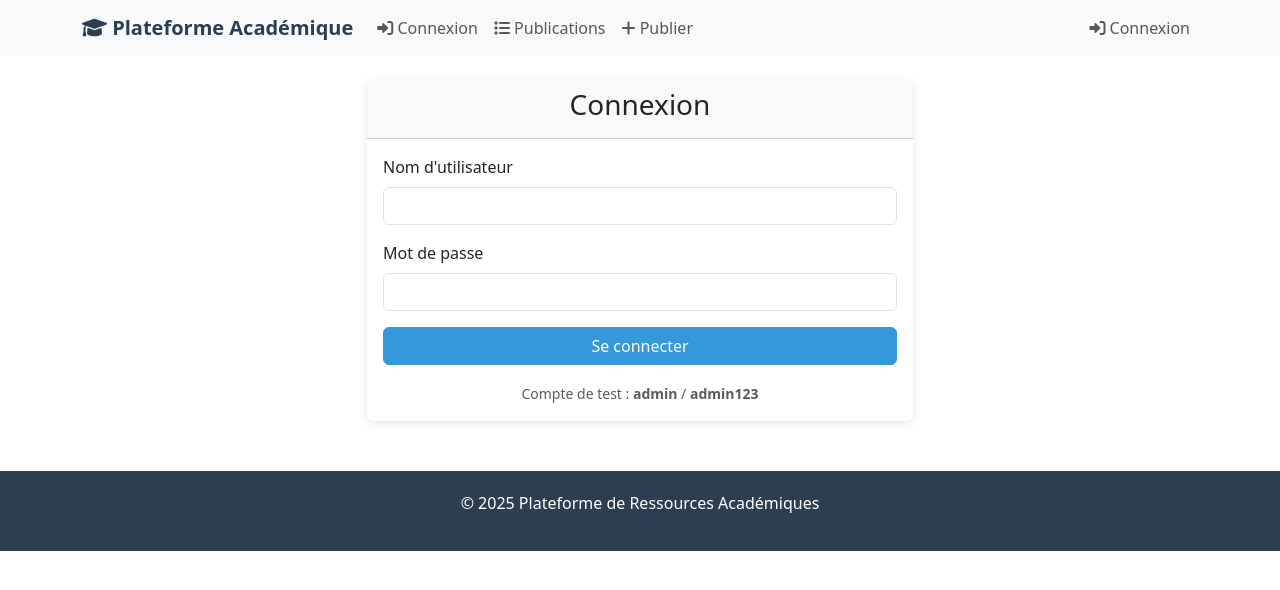
After one commit to LionelXIV/projet-plateforme-ressources-academiques, a Django app: page /publication/login/ in a window 1280 px wide. The commit adds this page. Shown: the top 590 px of the page. Run offline with Django 5.2, Linux system fonts and the light colour scheme.

Commit message:
Nettoyage final: version termine de l'issue publication

```diff
--- a/backend/settings.py
+++ b/backend/settings.py
@@ -127,6 +127,6 @@ MEDIA_ROOT = BASE_DIR / 'media'
 DEFAULT_AUTO_FIELD = 'django.db.models.BigAutoField'
 
 # Configuration de l'authentification
-LOGIN_URL = '/admin/login/'
+LOGIN_URL = '/publication/login/'
 LOGIN_REDIRECT_URL = '/publication/'
 LOGOUT_REDIRECT_URL = '/publication/'
--- a/publication/templates/publication/base.html
+++ b/publication/templates/publication/base.html
@@ -62,9 +62,24 @@
     <!-- Navigation -->
     <nav class="navbar navbar-expand-lg navbar-light bg-light">
         <div class="container">
-            <a class="navbar-brand" href="{% url 'publication:list' %}">
-                <i class="fas fa-graduation-cap"></i> Plateforme Académique
-            </a>
+                <a class="navbar-brand" href="{% url 'publication:list' %}">
+                    <i class="fas fa-graduation-cap"></i> Plateforme Académique
+                </a>
+
+                <div class="navbar-nav ms-auto">
+                    {% if user.is_authenticated %}
+                        <span class="navbar-text me-3">
+                            <i class="fas fa-user"></i> {{ user.username }}
+                        </span>
+                        <a class="nav-link" href="/admin/logout/">
+                            <i class="fas fa-sign-out-alt"></i> Déconnexion
+                        </a>
+                    {% else %}
+                        <a class="nav-link" href="{% url 'publication:login' %}">
+                            <i class="fas fa-sign-in-alt"></i> Connexion
+                        </a>
+                    {% endif %}
+                </div>
 
             <button class="navbar-toggler" type="button" data-bs-toggle="collapse" data-bs-target="#navbarNav">
                 <span class="navbar-toggler-icon"></span>
@@ -82,13 +97,7 @@
                             <i class="fas fa-plus"></i> Publier
                         </a>
                     </li>
-                    {% if user.is_authenticated %}
-                    <li class="nav-item">
-                        <a class="nav-link" href="{% url 'publication:my_publications' %}">
-                            <i class="fas fa-user"></i> Mes Publications
-                        </a>
-                    </li>
-                    {% endif %}
+                    <!-- Lien "Mes publications" supprimé car pas dans l'issue "Publication de contenu" -->
                 </ul>
 
                 <ul class="navbar-nav">
@@ -98,7 +107,7 @@
                             <i class="fas fa-user-circle"></i> {{ user.username }}
                         </a>
                         <ul class="dropdown-menu">
-                            <li><a class="dropdown-item" href="{% url 'publication:my_publications' %}">Mes Publications</a></li>
+                            <!-- Lien "Mes Publications" supprimé car pas dans l'issue -->
                             <li><a class="dropdown-item" href="/admin/">Administration</a></li>
                             <li><hr class="dropdown-divider"></li>
                             <li><a class="dropdown-item" href="/admin/logout/">Déconnexion</a></li>
@@ -136,8 +145,7 @@
     <!-- Footer -->
     <footer class="footer">
         <div class="container text-center">
-            <p>&copy; 2025 Plateforme de Ressources Académiques - Développé par l'équipe du projet</p>
-            <p><small>Issue "Publication de contenu" - Branche lionel</small></p>
+            <p>&copy; 2025 Plateforme de Ressources Académiques</p>
         </div>
     </footer>
 
--- /dev/null
+++ b/publication/templates/publication/login.html
@@ -0,0 +1,43 @@
+{% extends 'publication/base.html' %}
+
+{% block title %}Connexion - Plateforme Académique{% endblock %}
+
+{% block content %}
+<div class="row justify-content-center">
+    <div class="col-md-6">
+        <div class="card">
+            <div class="card-header">
+                <h3 class="text-center">Connexion</h3>
+            </div>
+            <div class="card-body">
+                <form method="post">
+                    {% csrf_token %}
+                    <div class="mb-3">
+                        <label for="username" class="form-label">Nom d'utilisateur</label>
+                        <input type="text" class="form-control" id="username" name="username" required>
+                    </div>
+                    <div class="mb-3">
+                        <label for="password" class="form-label">Mot de passe</label>
+                        <input type="password" class="form-control" id="password" name="password" required>
+                    </div>
+                    <div class="d-grid">
+                        <button type="submit" class="btn btn-primary">Se connecter</button>
+                    </div>
+                </form>
+
+                {% if messages %}
+                    {% for message in messages %}
+                        <div class="alert alert-danger mt-3">{{ message }}</div>
+                    {% endfor %}
+                {% endif %}
+
+                <div class="mt-3 text-center">
+                    <small class="text-muted">
+                        Compte de test : <strong>admin</strong> / <strong>admin123</strong>
+                    </small>
+                </div>
+            </div>
+        </div>
+    </div>
+</div>
+{% endblock %}
--- a/publication/templates/publication/publication_detail.html
+++ b/publication/templates/publication/publication_detail.html
@@ -1,5 +1,4 @@
 {% extends 'publication/base.html' %}
-{% load publication_tags %}
 
 {% block title %}{{ publication.titre }} - Plateforme Académique{% endblock %}
 
--- a/publication/urls.py
+++ b/publication/urls.py
@@ -4,6 +4,9 @@ from . import views
 app_name = 'publication'
 
 urlpatterns = [
+    # Vue de connexion
+    path('login/', views.user_login, name='login'),
+
     # Vue pour lister toutes les publications
     path('', views.publication_list, name='list'),
 
--- a/publication/views.py
+++ b/publication/views.py
@@ -1,5 +1,6 @@
 from django.shortcuts import render, get_object_or_404, redirect
 from django.contrib.auth.decorators import login_required
+from django.contrib.auth import authenticate, login
 from django.contrib import messages
 from django.core.paginator import Paginator
 from django.db.models import Q
@@ -148,5 +149,21 @@ def publication_delete(request, pk):
 
     return render(request, 'publication/publication_confirm_delete.html', context)
 
-# Vue "Mes publications" supprimée car pas dans l'issue "Publication de contenu"
-# Cette fonctionnalité pourrait être développée dans une autre issue
+def user_login(request):
+    """
+    Vue de connexion simple pour les utilisateurs
+    Correspond à l'issue "Publication de contenu" - branche lionel
+    """
+    if request.method == 'POST':
+        username = request.POST.get('username')
+        password = request.POST.get('password')
+
+        user = authenticate(request, username=username, password=password)
+        if user is not None:
+            login(request, user)
+            messages.success(request, f'Bienvenue, {user.username} !')
+            return redirect('publication:list')
+        else:
+            messages.error(request, 'Nom d\'utilisateur ou mot de passe incorrect.')
+
+    return render(request, 'publication/login.html')
```
Also changed, not shown: db.sqlite3.
